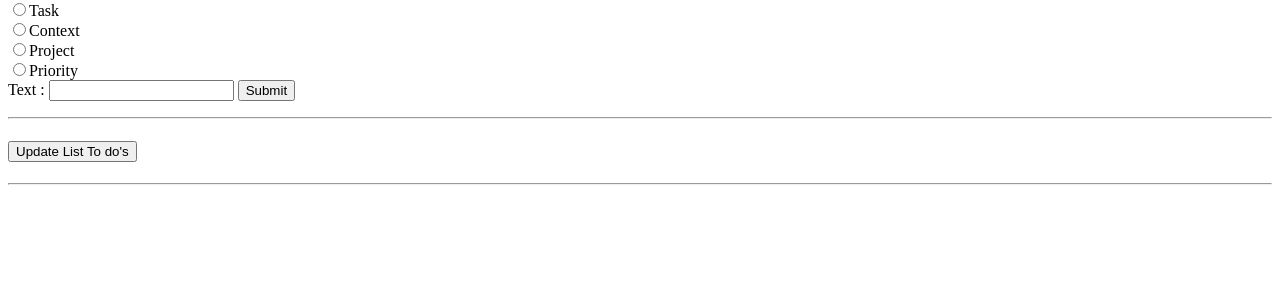
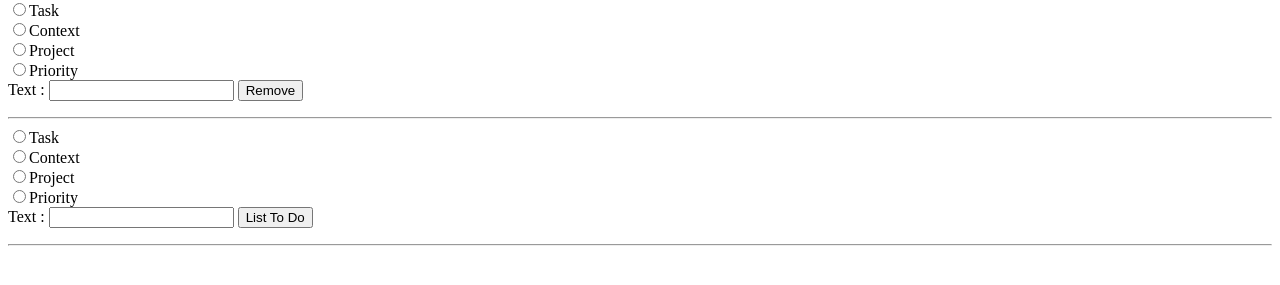
Before and after one commit to gginestra/WebEngPracticas, a plain HTML site: page TodoSOAP-cli-ws/src/webapp/index.html in a window 1280 px wide. Shown: the part 185-470 px from the top of the page. Drawn offline with Linux system fonts and the light colour scheme.

Commit message:
primiera version de cliente acabada

```diff
--- a/TodoSOAP-cli-ws/src/webapp/index.html
+++ b/TodoSOAP-cli-ws/src/webapp/index.html
@@ -22,10 +22,17 @@
 	<input type="radio" name="searchBy" value="project">Project<br>
 	<input type="radio" name="searchBy" value="priority">Priority<br>
 	Text : <input size = "20" type = "text" name = "text"/>
-	<input type="submit" value="Submit">
+	<input type="submit" value="Remove">
 	</form>
 	<hr>
-	<h1><button> Update List To do's</button></h1>
+	<form method="post" action="list">
+	<input type="radio" name="searchBy" value="task">Task<br>
+	<input type="radio" name="searchBy" value="context">Context<br>
+	<input type="radio" name="searchBy" value="project">Project<br>
+	<input type="radio" name="searchBy" value="priority">Priority<br>
+	Text : <input size = "20" type = "text" name = "text"/>
+	<input type="submit" value="List To Do">
+	</form>
 
 	<hr>
 </body>
```
Also changed, not shown: 1 other file.
